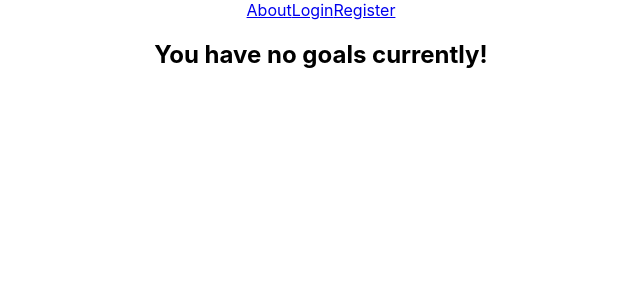
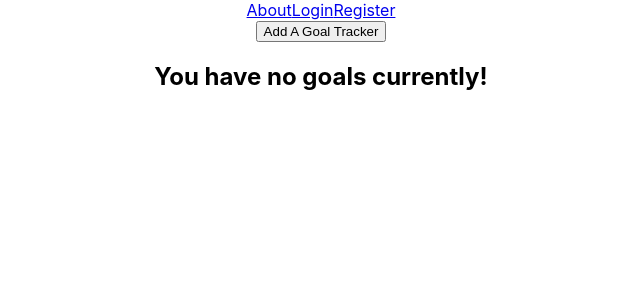
Before and after one commit to canhvo16/MyWorkoutBud-Frontend, a React (Create React App) app: page /profile/1 in a window 1280 px wide. Shown: the top 300 px of the page, without its empty margins (319-959 px from the left). Built offline with nearby package versions, Linux system fonts and the light colour scheme.

Commit message:
create goal tracker form

```diff
--- a/src/components/CreateGoal.jsx
+++ b/src/components/CreateGoal.jsx
@@ -0,0 +1,17 @@
+const CreateGoal = () => {
+  return (
+    <div>
+      <form>
+        <h2>Name</h2>
+        <input type="text" />
+        <h2>Descritption</h2>
+        <input type="text" />
+        <h2>How many days do you want to complete this for?</h2>
+        <input type="text" />
+        <button>Create Goal</button>
+      </form>
+    </div>
+  )
+}
+
+export default CreateGoal
--- a/src/pages/ProfilePage.js
+++ b/src/pages/ProfilePage.js
@@ -1,6 +1,7 @@
 import UserInfoEditor from '../components/UserInfoEditor'
 import PasswordEditor from '../components/PasswordEditor'
 import Goals from '../components/Goals'
+import CreateGoal from '../components/CreateGoal'
 
 const ProfilePage = ({
   user,
@@ -74,7 +75,12 @@ const ProfilePage = ({
         <div>{editorBox}</div>
         <div>{passwordBox}</div>
       </div>
-      <div>{goalTrackers}</div>
+      <div>
+        <div>
+          <button>Add A Goal Tracker</button>
+        </div>
+        <div>{goalTrackers}</div>
+      </div>
     </div>
   )
 }
```
